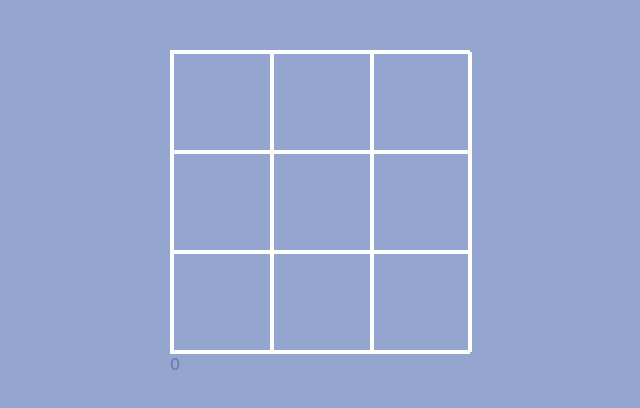
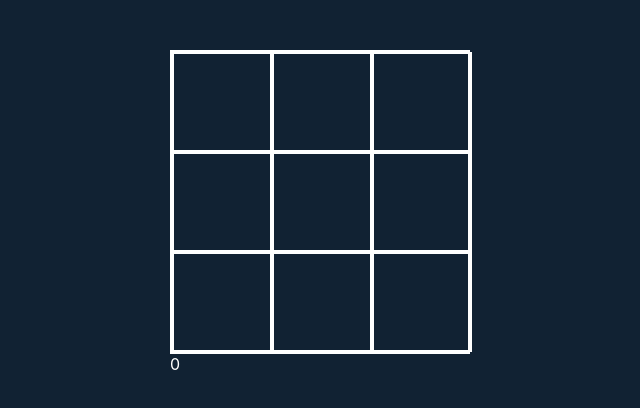
Before and after one commit to felixlaii/tictactoe.github.io, a React (Create React App) app: page / in a window 1280 px wide. Shown: the top 408 px of the page, without its empty margins (320-960 px from the left). Built offline with nearby package versions, Linux system fonts and the light colour scheme.

Commit message:
Update App.css

```diff
--- a/src/App.css
+++ b/src/App.css
@@ -1,6 +1,6 @@
 body {
-  background-color: #94a5cf;
-  color: #6278ad;
+  background-color: #123;
+  color: #fff;
 }
 main {
   width: 300px;
```
